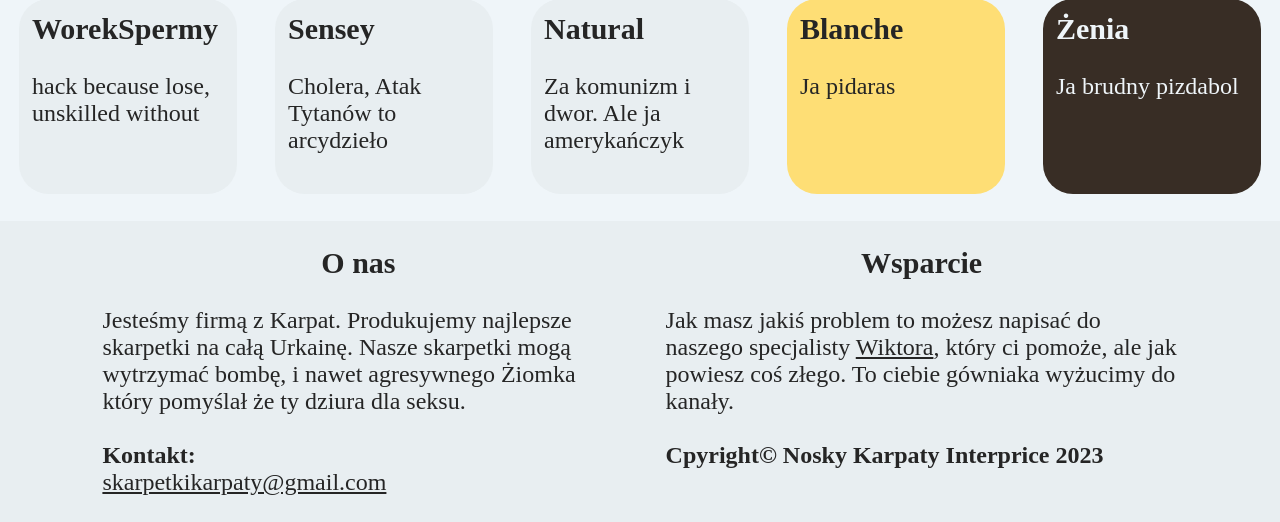
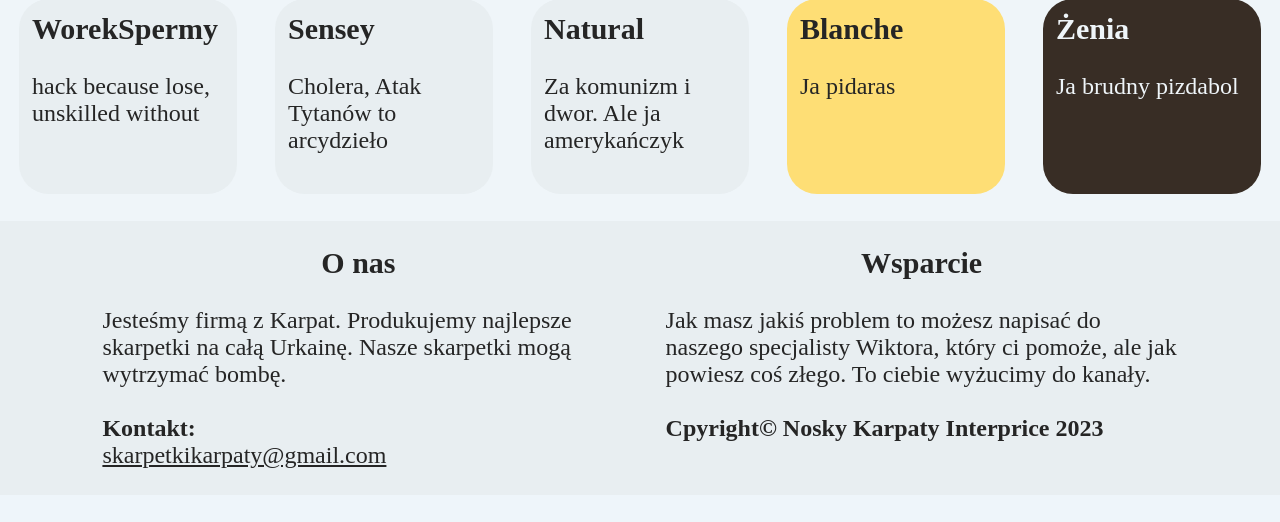
Before and after one commit to Petruk-Volodymyr/Saradipamid, a PHP site: page / in a window 1280 px wide. Shown: the part 915-1437 px from the top of the page. After the commit the page ends 1383 px from the top, so only its background shows below. Run offline with PHP 8.4, Linux system fonts and the light colour scheme; data that the repository does not hold is empty.

Commit message:
Saradipamid

```diff
--- a/Saradipamid/index.php
+++ b/Saradipamid/index.php
@@ -165,7 +165,7 @@
 
 				<h1>O nas</h1>
 				<br>
-			<p>Jesteśmy firmą z Karpat. Produkujemy najlepsze skarpetki na całą Urkainę. Nasze skarpetki mogą wytrzymać bombę, i nawet agresywnego Żiomka który pomyślał że ty dziura dla seksu.</p>
+				<p>Jesteśmy firmą z Karpat. Produkujemy najlepsze skarpetki na całą Urkainę. Nasze skarpetki mogą wytrzymać bombę.</p>
 				<br>
 				<h2>Kontakt:</h2><a href="#">skarpetkikarpaty@gmail.com</a>
 
@@ -174,7 +174,7 @@
 
 				<h1>Wsparcie</h1>
 				<br>
-			<p>Jak masz jakiś problem to możesz napisać do naszego specjalisty <a href="https://www.youtube.com/shorts/CbcFFYhYMfg" target="blank">Wiktora</a>, który ci pomoże, ale jak powiesz coś złego. To ciebie gówniaka wyżucimy do kanały.</p>
+				<p>Jak masz jakiś problem to możesz napisać do naszego specjalisty Wiktora, który ci pomoże, ale jak powiesz coś złego. To ciebie wyżucimy do kanały.</p>
 				<br>
 				<h2>Cpyright&copy Nosky Karpaty Interprice 2023</h2>
 
--- a/Saradipamid/insert.php
+++ b/Saradipamid/insert.php
@@ -87,7 +87,7 @@
 
 				<h1>O nas</h1>
 				<br>
-				<p>Jesteśmy firmą z Karpat. Produkujemy najlepsze skarpetki na całą Urkainę. Nasze skarpetki mogą wytrzymać bombę, i nawet agresywnego Żiomka który pomyślał że ty dziura dla seksu.</p>
+				<p>Jesteśmy firmą z Karpat. Produkujemy najlepsze skarpetki na całą Urkainę. Nasze skarpetki mogą wytrzymać bombę.</p>
 				<br>
 				<h2>Kontakt:</h2><a href="#">skarpetkikarpaty@gmail.com</a>
 
@@ -96,7 +96,7 @@
 
 				<h1>Wsparcie</h1>
 				<br>
-				<p>Jak masz jakiś problem to możesz napisać do naszego specjalisty <a href="https://www.youtube.com/shorts/CbcFFYhYMfg" target="blank">Wiktora</a>, który ci pomoże, ale jak powiesz coś złego. To ciebie gówniaka wyżucimy do kanały.</p>
+				<p>Jak masz jakiś problem to możesz napisać do naszego specjalisty Wiktora, który ci pomoże, ale jak powiesz coś złego. To ciebie wyżucimy do kanały.</p>
 				<br>
 				<h2>Cpyright&copy Nosky Karpaty Interprice 2023</h2>
 
```
Lines whose indentation alone changed are shown as unchanged.
